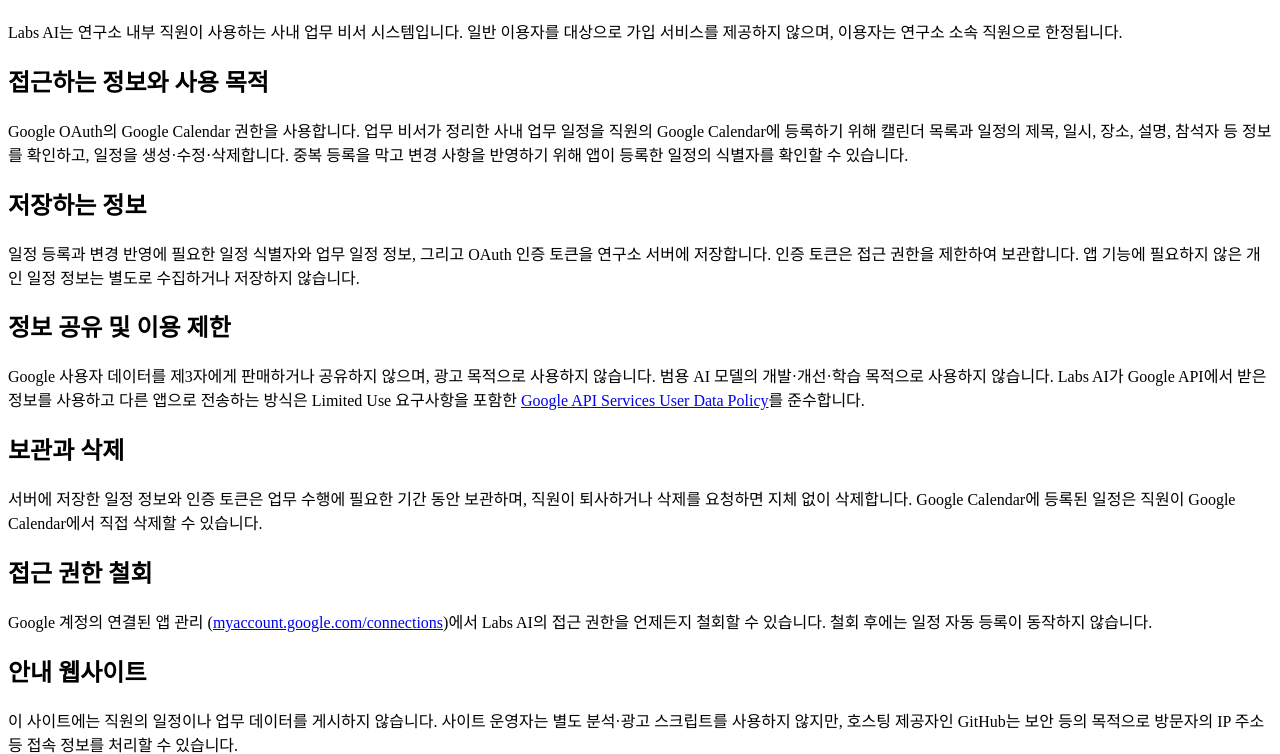
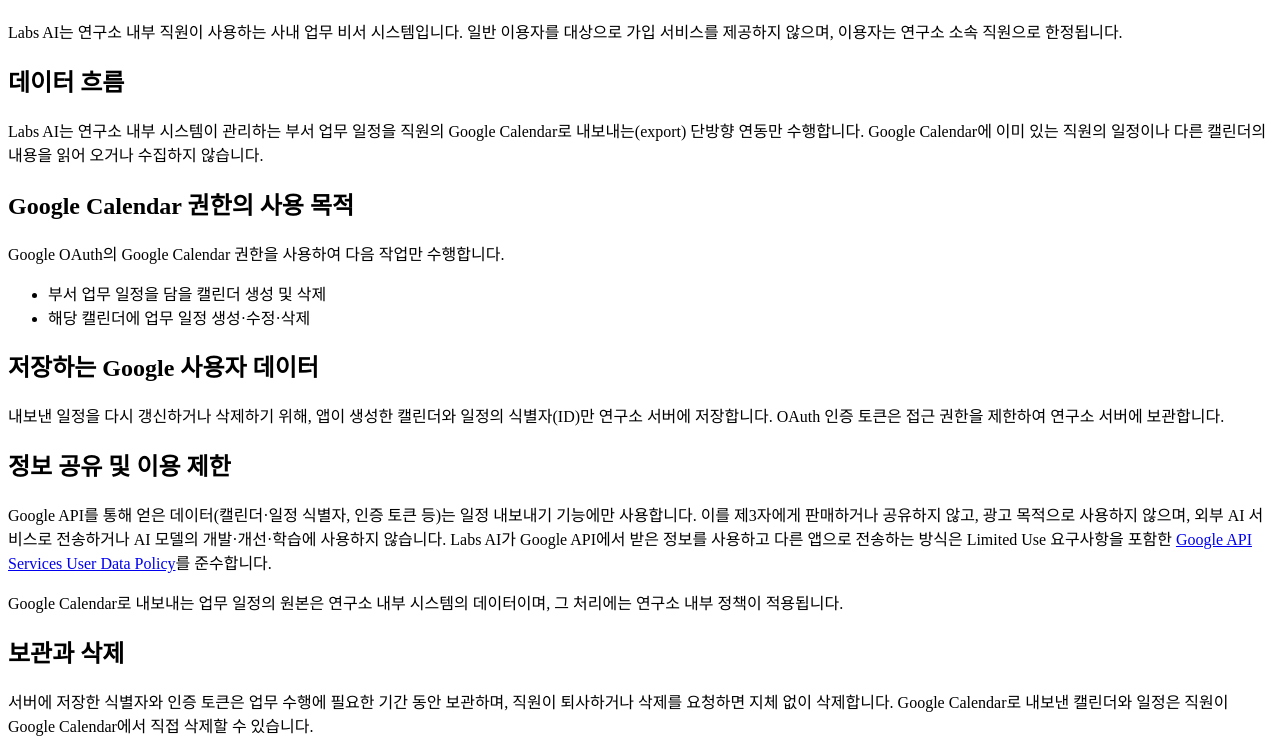
Before and after one commit to codingbv/labs-ai, a plain HTML site: page privacy.html in a window 1280 px wide. Shown: the part 70-824 px from the top of the page. Drawn offline with Linux system fonts and the light colour scheme.

Commit message:
Describe one-way export data flow

```diff
--- a/privacy.html
+++ b/privacy.html
@@ -15,41 +15,51 @@
       이용자는 연구소 소속 직원으로 한정됩니다.
     </p>
 
-    <h2>접근하는 정보와 사용 목적</h2>
+    <h2>데이터 흐름</h2>
     <p>
-      Google OAuth의 Google Calendar 권한을 사용합니다.
-      업무 비서가 정리한 사내 업무 일정을 직원의 Google Calendar에
-      등록하기 위해 캘린더 목록과 일정의 제목, 일시, 장소, 설명,
-      참석자 등 정보를 확인하고, 일정을 생성·수정·삭제합니다.
-      중복 등록을 막고 변경 사항을 반영하기 위해
-      앱이 등록한 일정의 식별자를 확인할 수 있습니다.
+      Labs AI는 연구소 내부 시스템이 관리하는 부서 업무 일정을
+      직원의 Google Calendar로 내보내는(export) 단방향 연동만 수행합니다.
+      Google Calendar에 이미 있는 직원의 일정이나 다른 캘린더의 내용을
+      읽어 오거나 수집하지 않습니다.
     </p>
 
-    <h2>저장하는 정보</h2>
+    <h2>Google Calendar 권한의 사용 목적</h2>
     <p>
-      일정 등록과 변경 반영에 필요한 일정 식별자와 업무 일정 정보,
-      그리고 OAuth 인증 토큰을 연구소 서버에 저장합니다.
-      인증 토큰은 접근 권한을 제한하여 보관합니다.
-      앱 기능에 필요하지 않은 개인 일정 정보는 별도로 수집하거나
-      저장하지 않습니다.
+      Google OAuth의 Google Calendar 권한을 사용하여 다음 작업만 수행합니다.
+    </p>
+    <ul>
+      <li>부서 업무 일정을 담을 캘린더 생성 및 삭제</li>
+      <li>해당 캘린더에 업무 일정 생성·수정·삭제</li>
+    </ul>
+
+    <h2>저장하는 Google 사용자 데이터</h2>
+    <p>
+      내보낸 일정을 다시 갱신하거나 삭제하기 위해, 앱이 생성한
+      캘린더와 일정의 식별자(ID)만 연구소 서버에 저장합니다.
+      OAuth 인증 토큰은 접근 권한을 제한하여 연구소 서버에 보관합니다.
     </p>
 
     <h2>정보 공유 및 이용 제한</h2>
     <p>
-      Google 사용자 데이터를 제3자에게 판매하거나 공유하지 않으며,
-      광고 목적으로 사용하지 않습니다.
-      범용 AI 모델의 개발·개선·학습 목적으로 사용하지 않습니다.
+      Google API를 통해 얻은 데이터(캘린더·일정 식별자, 인증 토큰 등)는
+      일정 내보내기 기능에만 사용합니다.
+      이를 제3자에게 판매하거나 공유하지 않고, 광고 목적으로 사용하지 않으며,
+      외부 AI 서비스로 전송하거나 AI 모델의 개발·개선·학습에 사용하지 않습니다.
       Labs AI가 Google API에서 받은 정보를 사용하고 다른 앱으로
       전송하는 방식은 Limited Use 요구사항을 포함한
       <a href="https://developers.google.com/terms/api-services-user-data-policy">Google API Services User Data Policy</a>를
       준수합니다.
     </p>
+    <p>
+      Google Calendar로 내보내는 업무 일정의 원본은 연구소 내부 시스템의
+      데이터이며, 그 처리에는 연구소 내부 정책이 적용됩니다.
+    </p>
 
     <h2>보관과 삭제</h2>
     <p>
-      서버에 저장한 일정 정보와 인증 토큰은 업무 수행에 필요한 기간 동안
+      서버에 저장한 식별자와 인증 토큰은 업무 수행에 필요한 기간 동안
       보관하며, 직원이 퇴사하거나 삭제를 요청하면 지체 없이 삭제합니다.
-      Google Calendar에 등록된 일정은 직원이 Google Calendar에서
+      Google Calendar로 내보낸 캘린더와 일정은 직원이 Google Calendar에서
       직접 삭제할 수 있습니다.
     </p>
 
@@ -58,7 +68,7 @@
       Google 계정의 연결된 앱 관리
       (<a href="https://myaccount.google.com/connections">myaccount.google.com/connections</a>)에서
       Labs AI의 접근 권한을 언제든지 철회할 수 있습니다.
-      철회 후에는 일정 자동 등록이 동작하지 않습니다.
+      철회 후에는 일정 내보내기가 동작하지 않습니다.
     </p>
 
     <h2>안내 웹사이트</h2>
```
Also changed, not shown: index.html (+6 -6 lines).
